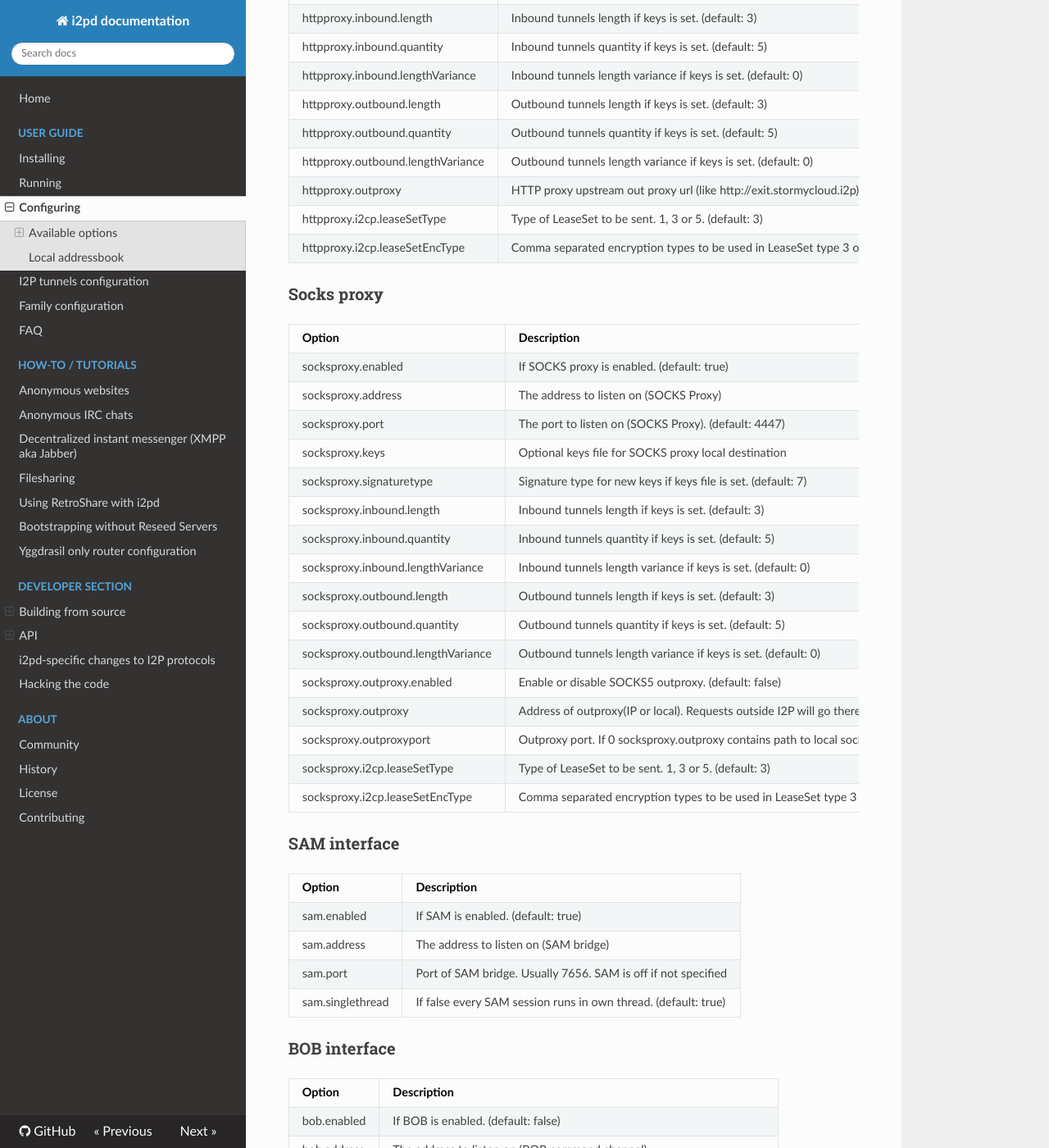
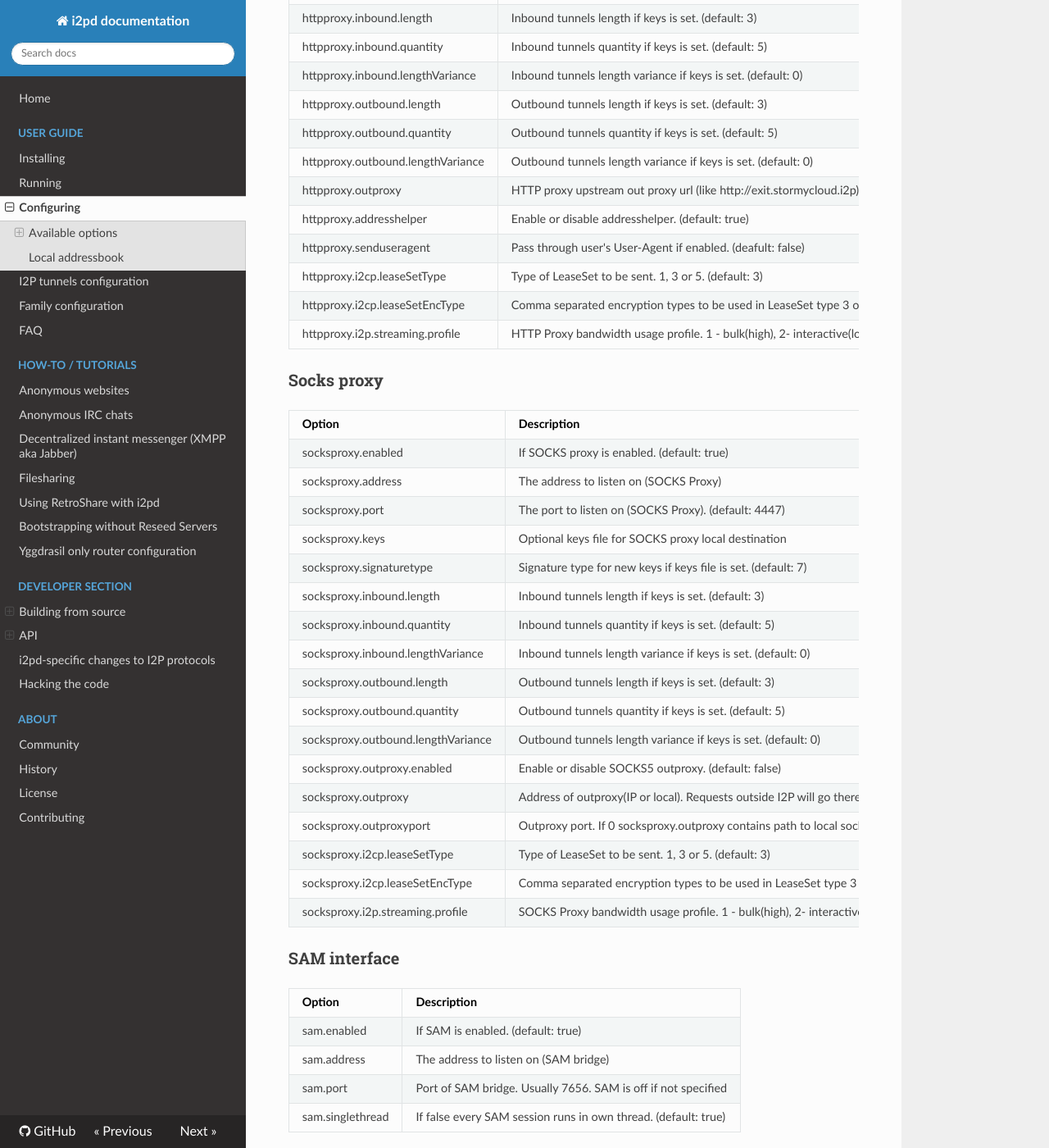
Before and after one commit to PurpleI2P/i2pd_docs_en, an MkDocs documentation site: the page built from docs/user-guide/configuration.md, in a window 1280 px wide and 1400 px high, scrolled down 3481 px. Shown: the whole window at 82% size. Built offline with MkDocs 1.6.1, drawn with Linux system fonts in a browser that asks for light colours; nearby versions of some CDN libraries.

Commit message:
i2p.streaming.profile  and senduseragent added

```diff
--- a/docs/user-guide/configuration.md
+++ b/docs/user-guide/configuration.md
@@ -127,8 +127,11 @@ httpproxy.outbound.length              | Outbound tunnels length if keys is set.
 httpproxy.outbound.quantity            | Outbound tunnels quantity if keys is set. (default: 5)
 httpproxy.outbound.lengthVariance      | Outbound tunnels length variance if keys is set. (default: 0)
 httpproxy.outproxy                     | HTTP proxy upstream out proxy url (like http://exit.stormycloud.i2p)
+httpproxy.addresshelper                | Enable or disable addresshelper. (default: true)
+httpproxy.senduseragent                | Pass through user's User-Agent if enabled. (deafult: false)
 httpproxy.i2cp.leaseSetType            | Type of LeaseSet to be sent. 1, 3 or 5. (default: 3)
 httpproxy.i2cp.leaseSetEncType         | Comma separated encryption types to be used in LeaseSet type 3 or 5
+httpproxy.i2p.streaming.profile        | HTTP Proxy bandwidth usage profile. 1 - bulk(high), 2- interactive(low). (default: 1)
 
 ### Socks proxy
 
@@ -150,6 +153,7 @@ socksproxy.outproxy                    | Address of outproxy(IP or local). Reque
 socksproxy.outproxyport                | Outproxy port. If 0 socksproxy.outproxy contains path to local socket
 socksproxy.i2cp.leaseSetType           | Type of LeaseSet to be sent. 1, 3 or 5. (default: 3)
 socksproxy.i2cp.leaseSetEncType        | Comma separated encryption types to be used in LeaseSet type 3 or 5
+socksproxy.i2p.streaming.profile       | SOCKS Proxy bandwidth usage profile. 1 - bulk(high), 2- interactive(low). (deafult: 1)
 
 ### SAM interface
 
```
